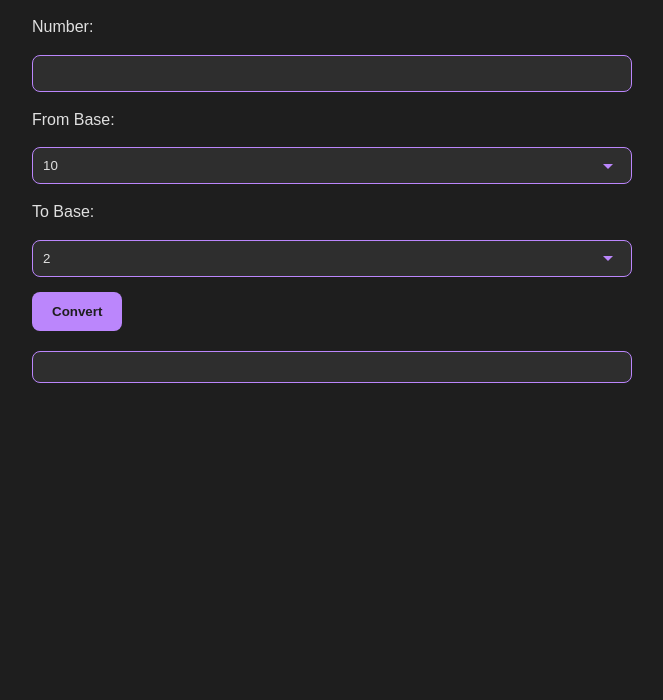
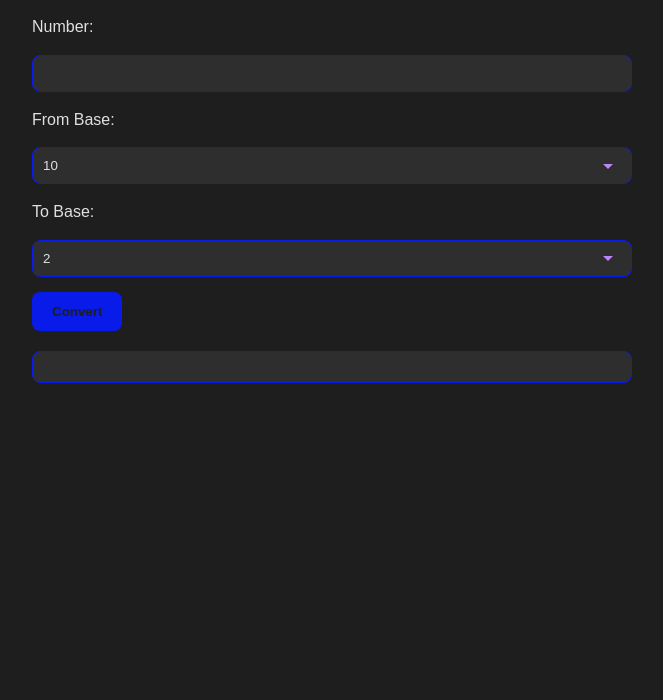
Before and after one commit to ivar-0251/Number-converter, a plain HTML site: page index.html in a window 1280 px wide. Shown: the part 100-800 px from the top of the page, without its empty margins (308-971 px from the left). Drawn offline with Linux system fonts and the light colour scheme.

Commit message:
Change colors

```diff
--- a/index.html
+++ b/index.html
@@ -10,8 +10,8 @@
             --bg-secondary: #2e2e2e;
             --text-primary: #e0e0e0;
             --text-secondary: #1e1e1e;
-            --accent-primary: #bb86fc;
-            --accent-secondary: #a56efa;
+            --accent-primary: #091be9;
+            --accent-secondary: #045ff1;
         }
 
         body {
```
